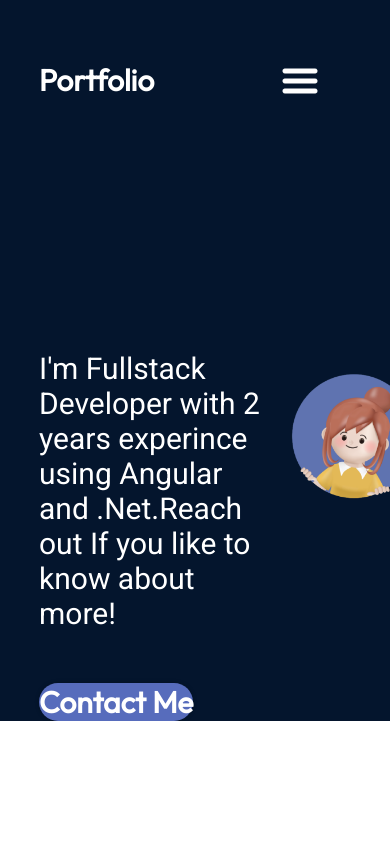
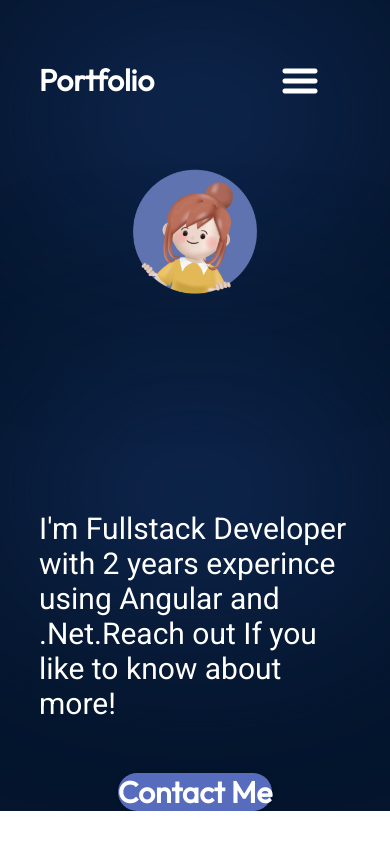
Before and after one commit to yashmiS/Portfolio, a React (Vite) app in the folder portfolio/: page / in a window 390 px wide. Built offline with nearby package versions, Linux system fonts and the light colour scheme.

Commit message:
Add styles

```diff
--- a/portfolio/src/components/Hero/Hero.module.css
+++ b/portfolio/src/components/Hero/Hero.module.css
@@ -54,3 +54,52 @@
     animation-iteration-count: infinite;
     animation-timing-function: ease-in-out;
 }
+
+@keyframes floating {
+    0% {
+        transform: translate(0, 0px);
+    }
+    50% {
+        transform: translate(0, 10px);
+    }
+    100% {
+        transform: translate(0, -0px);
+    }
+}
+
+.topBlur {
+    position: absolute;
+    width: 50vw;
+    height: 50vw;
+    min-width: 350px;
+    max-width: 350px;
+    top: -128px;
+    left: -10vm;
+    border-radius: 764px;
+    background: rgba(25, 55, 109, 0.7);
+    filter: blur(100px);
+    z-index: 0;
+}
+
+.bottomBlur {
+    position: absolute;
+    width: 70vw;
+    height: 50vw;
+    min-width: 350px;
+    max-width: 250px;
+    top: 246px;
+    right: -25vm;
+    border-radius: 764px;
+    background: rgba(25, 55, 109, 0.7);
+    filter: blur(100px);
+    z-index: 0;
+}
+
+@media screen and (max-width: 830px){
+    .container {
+        flex-direction: column-reverse;
+    }
+    .content {
+        align-items: center;
+    }
+}
```
